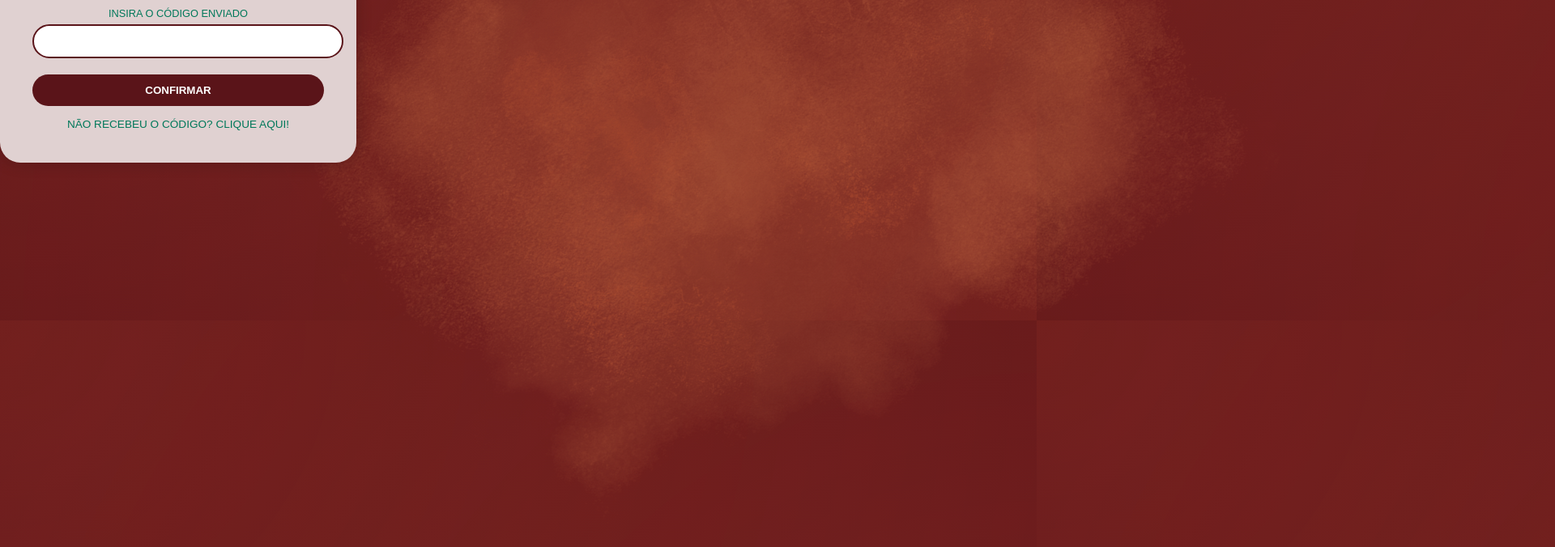
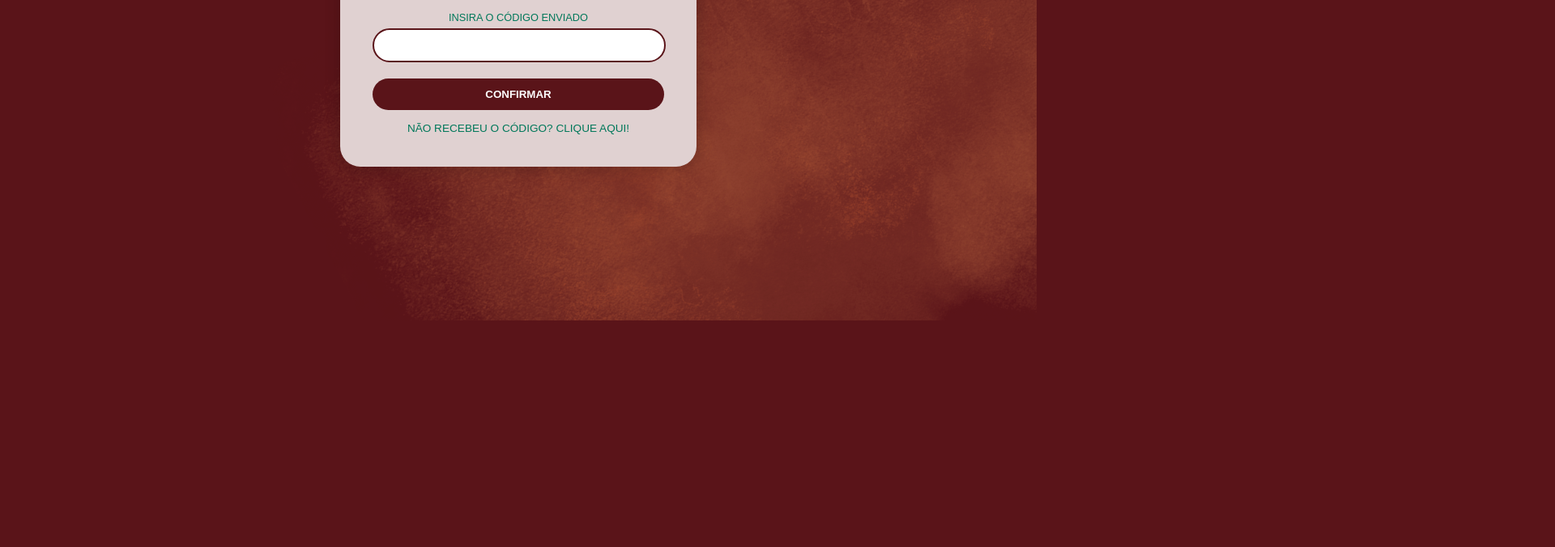
Before and after one commit to CaioRiciati/Deep-Memories-DM-, a plain HTML site: page front-end/src/pages/RecuperarConta.HTML in a window 1280 px wide. Shown: the part 404-1080 px from the top of the page at 81% size, 1920 px wide, since content can reach past the window. After the commit the page ends 800 px from the top, so only its background shows below. Drawn offline with Linux system fonts and the light colour scheme.

Commit message:
Alterações na página de recuperar

```diff
--- a/front-end/src/pages/RecuperarConta.HTML
+++ b/front-end/src/pages/RecuperarConta.HTML
@@ -8,7 +8,6 @@
 </head>
 <body>
   <div class="background">
-    <img src="../Imagens/nuvem.png" alt="nuvem vermelha" class="nuvem">
     <div class="container">
       <div class="card">
         <h2>RECUPERAR CONTA</h2>
@@ -24,8 +23,5 @@
       </div>
     </div>
   </div>
-  <script>
-    console.log("Olá mundo!");
-  </script>
 </body>
 </html>
--- a/front-end/src/styles/RecuperarConta.css
+++ b/front-end/src/styles/RecuperarConta.css
@@ -5,28 +5,25 @@ body {
   background-image: radial-gradient(circle at top left, rgba(255, 100, 60, 0.15), transparent),
                     radial-gradient(circle at bottom right, rgba(255, 100, 60, 0.15), transparent);
   display: flex;
-  justify-content: center;
+  justify-content: flex-start;
   align-items: center;
   height: 100vh;
+  background-image: url('../Imagens/nuvem.png');
+  background-image: url('../Imagens/nuvem\ -\ Copia.png');
 
 }
 
 .nuvem {
-  position: absolute;
-  top: 0;
-  left: 0;
-  width: auto;
-  height: auto;
-  z-index: 0;
+  width: 100%;
+  height: 100%;
+
 }
 
 
 .background {
-  position: relative;
   width: 100%;
-  height: 100vh;
-  display: flex;
-  align-items: center;
+  height: 50%;
+  z-index: 0;
 }
 
 .container {
@@ -42,7 +39,6 @@ body {
   text-align: center;
   width: 360px;
   box-shadow: 0 0 20px rgba(0,0,0,0.2);
-  position: relative;
   z-index: 2;
   margin: auto;
 }
@@ -79,7 +75,7 @@ h2 {
 }
 
 input[type="text"] {
-  width: 100%;
+  width: 94%;
   padding: 10px;
   border: 2px solid #5a1419;
   border-radius: 25px;
```
Also changed, not shown: front-end/src/Imagens/nuvem - Copia.png (added).
